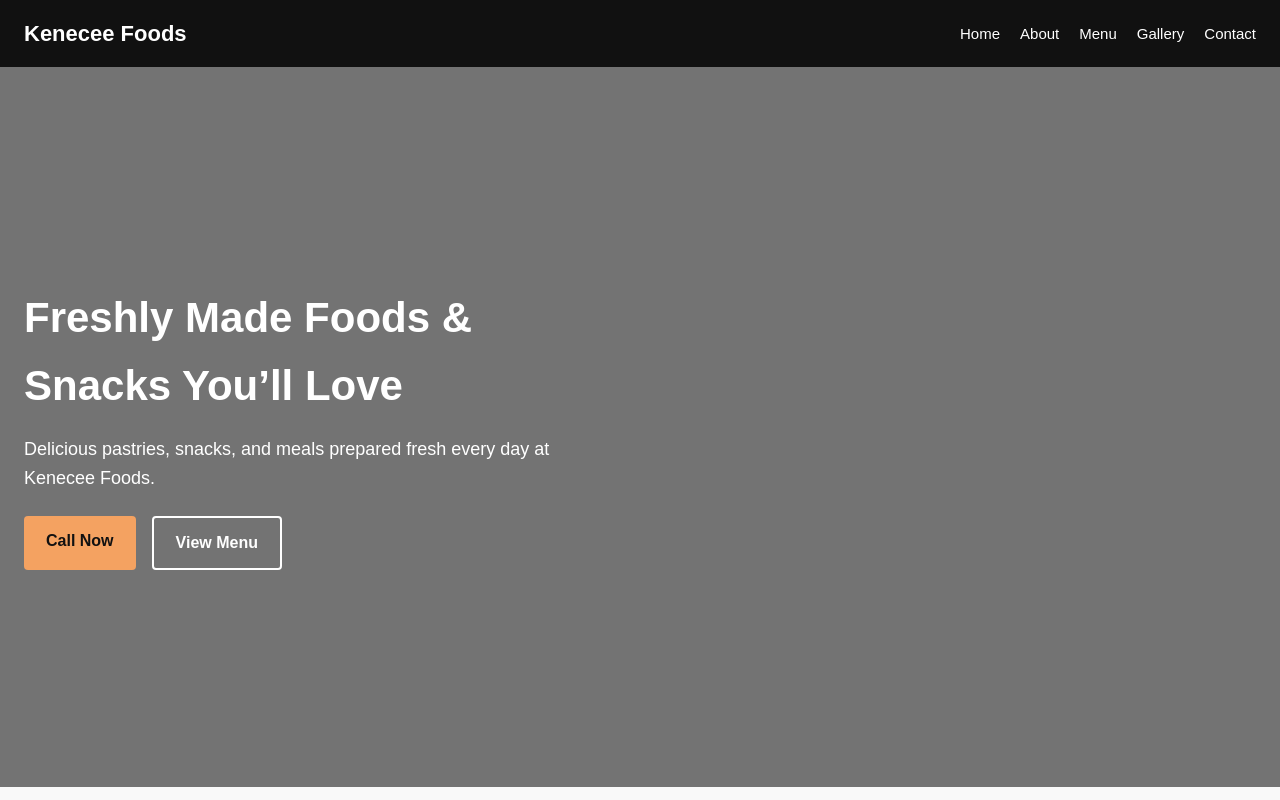
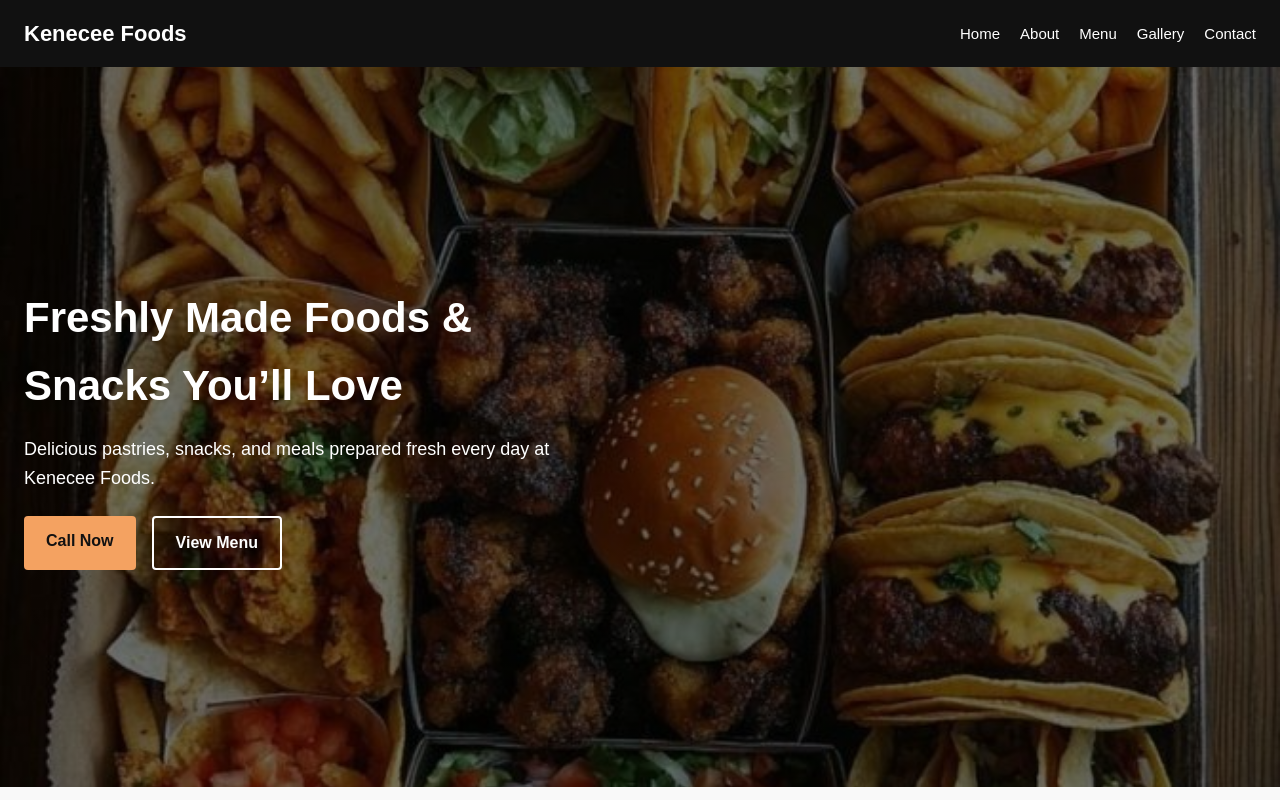
Before and after one commit to dtech3168-bit/keneceefoods.demo, a plain HTML site: page index.html in a window 1280 px wide. Shown: the top 800 px of the page. Drawn offline with Linux system fonts and the light colour scheme.

Commit message:
Update style.css

```diff
--- a/style.css
+++ b/style.css
@@ -53,7 +53,7 @@ html{
         rgba(0, 0, 0, 0.55),
         rgba(0, 0, 0, 0.55)
       ),
-      url("/image/hero.jpg")
+      url("hero.jpg")
         center/cover no-repeat;
     display: flex;
     align-items: center;
```
